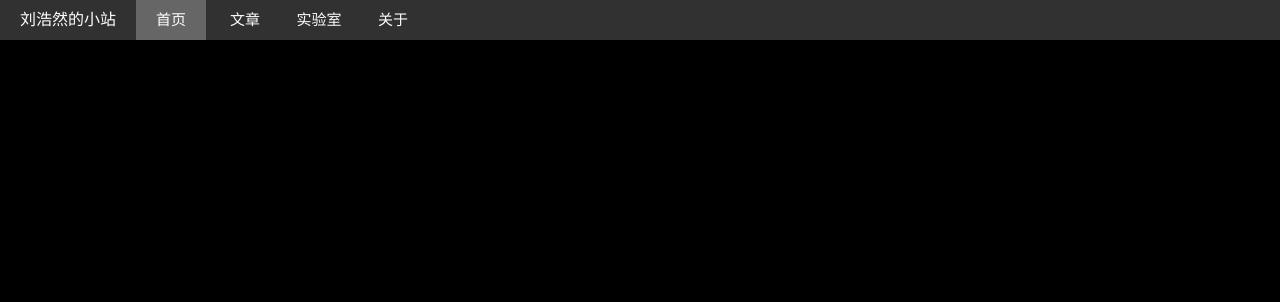
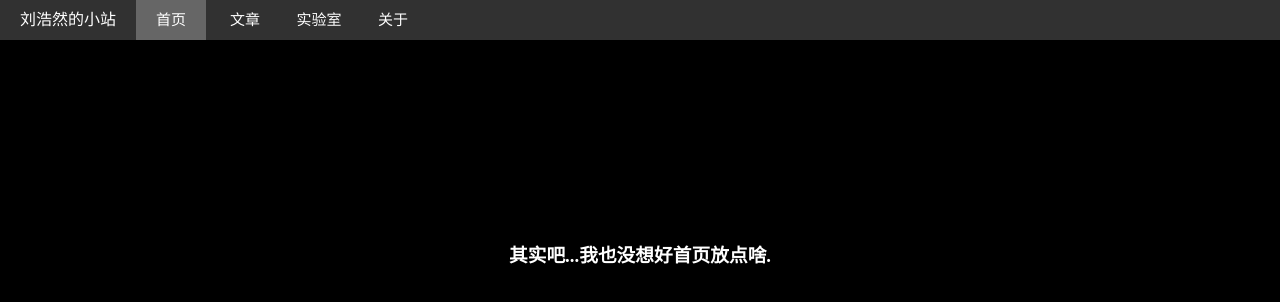
Before and after one commit to zzlhr/mysite, a plain HTML site: page home.html in a window 1280 px wide. Shown: the top 302 px of the page. Drawn offline with Linux system fonts and the light colour scheme.

Commit message:
首页无聊到爆的一个js

```diff
--- a/css/home.css
+++ b/css/home.css
@@ -0,0 +1,4 @@
+.humdrum{
+    text-align: center;
+    margin: 200px auto auto;
+}
--- a/css/public.css
+++ b/css/public.css
@@ -2,6 +2,7 @@ html, body {
     padding: 0;
     margin: 0;
     background-color: black;
+    color: #fff;
 }
 
 .nav {
@@ -9,9 +10,11 @@ html, body {
     height: 40px;
     padding: 0 20px;
 }
-.nav-fiexd{
+
+.nav-fiexd {
     position: fixed;
 }
+
 .nav > label {
     color: #ffffff;
     line-height: 40px;
--- a/home.html
+++ b/home.html
@@ -24,9 +24,34 @@
     </div>
 </div>
 <div class="home-content">
-
+    <div class="humdrum">
+        <h3 id="showText"></h3>
+    </div>
 </div>
 </body>
 <script src="./js/jquery.min.js"></script>
 <script src="./js/my.js"></script>
+<script>
+    const showText = () => {
+        const text = "其实吧...我也没想好首页放点啥.";
+        let i = 0;
+        const interval = setInterval(
+            () => {
+                if (text[i] === undefined) {
+                    clearInterval(interval)
+                }
+                $('#showText').append(text[i]);
+                console.log(text[i])
+                i++;
+            }, 200
+        )
+    }
+
+    $(document).ready(
+        () => {
+            showText();
+        }
+    )
+
+</script>
 </html>
```
